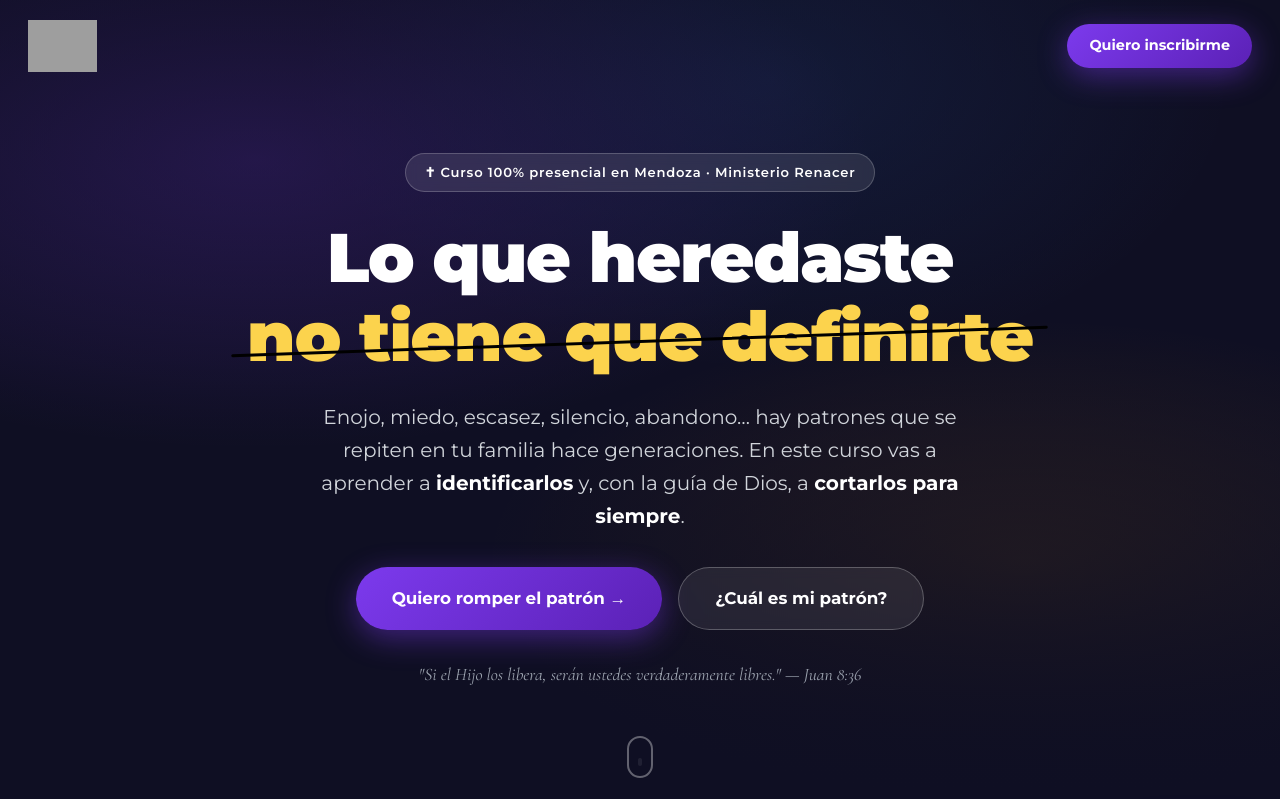
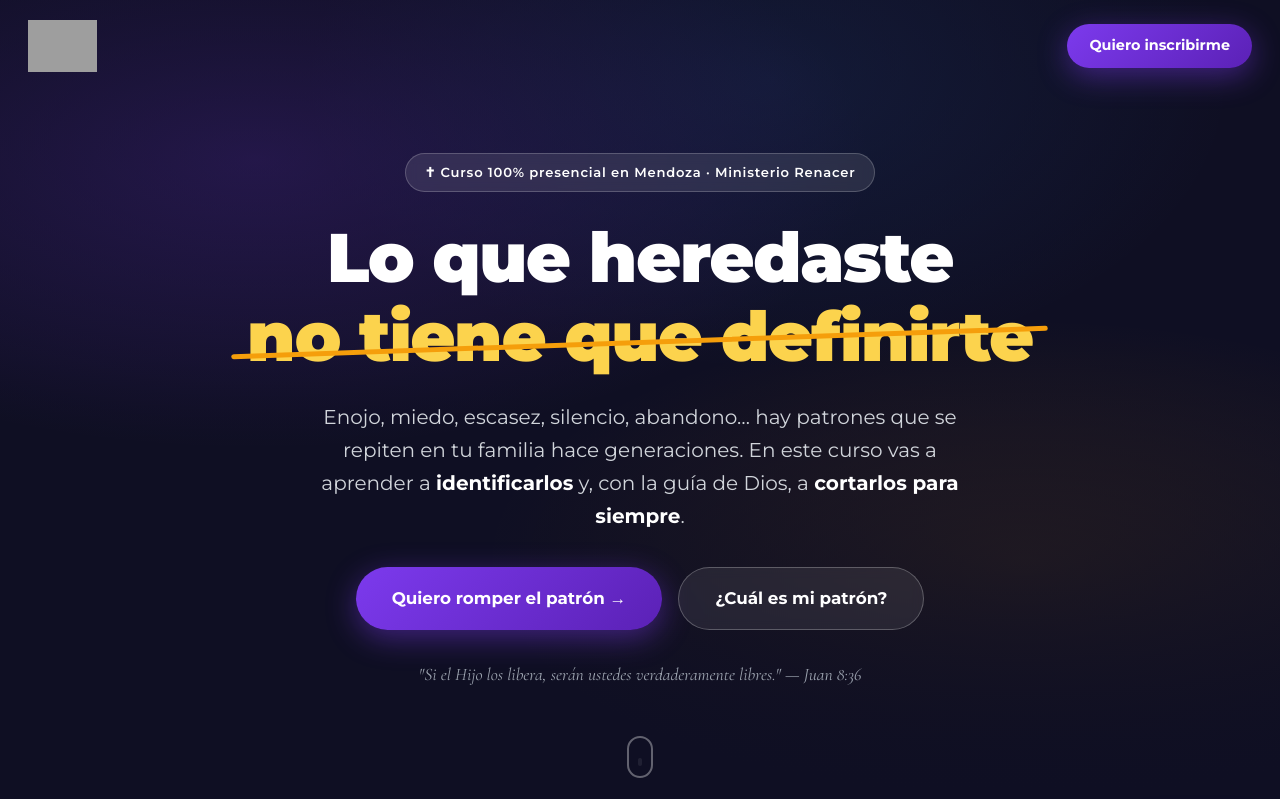
Before and after one commit to EstebanCastellazzo/ministerio-renacer, a PHP site: page /herencia.html in a window 1280 px wide. Shown: the top 799 px of the page. Run offline with PHP 8.4, Linux system fonts and the light colour scheme; grey boxes are pictures that could not be loaded.

Commit message:
style: tachado ambar con grosor intermedio
El negro no contrastaba sobre el fondo oscuro; vuelve el color ambar
con un grosor intermedio (.07em) y se mantiene la animacion lenta.

Co-Authored-By: Claude Fable 5 <noreply@anthropic.com>
Claude-Session: https://claude.ai/code/session_01B4LF35us2RgWFBAEJWDXcN

```diff
--- a/css/herencia.css
+++ b/css/herencia.css
@@ -187,8 +187,8 @@ body.sin-video .lh-hero-media video { display: none; }
 .lh-tachado { position: relative; display: inline-block; color: var(--secondary-light); }
 .lh-tachado-linea {
   position: absolute; left: -2%; top: 54%;
-  width: 0; height: .045em;
-  background: #000;
+  width: 0; height: .07em;
+  background: var(--secondary);
   border-radius: 4px;
   transform: rotate(-2deg);
   animation: lh-tachar 2.4s var(--ease) 1.4s forwards;
@@ -563,10 +563,10 @@ body.sin-video .lh-hero-media video { display: none; }
   .lh-tachado {
     text-decoration: line-through;
     text-decoration-color: transparent;
-    text-decoration-thickness: .05em;
+    text-decoration-thickness: .07em;
     animation: lh-tachar-mobile 2s linear 1.4s forwards;
   }
-  @keyframes lh-tachar-mobile { to { text-decoration-color: #000; } }
+  @keyframes lh-tachar-mobile { to { text-decoration-color: var(--secondary); } }
   .lh-cadena { flex-direction: column; align-items: center; gap: 4px; }
   .lh-link { flex: none; width: 2px; height: 40px; margin: 4px 0; background: repeating-linear-gradient(180deg, var(--gray-400) 0 8px, transparent 8px 14px); }
   .lh-corte { right: 10px; top: 26px; }
```
